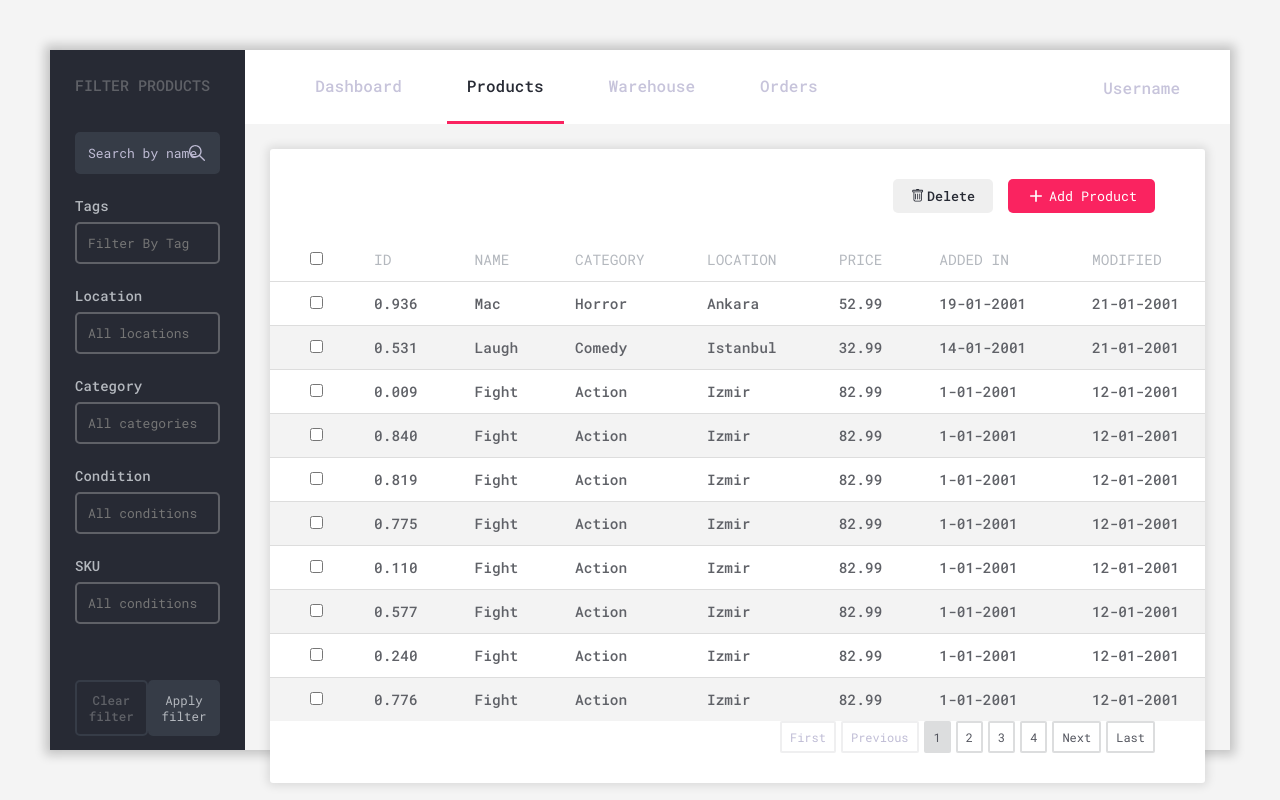
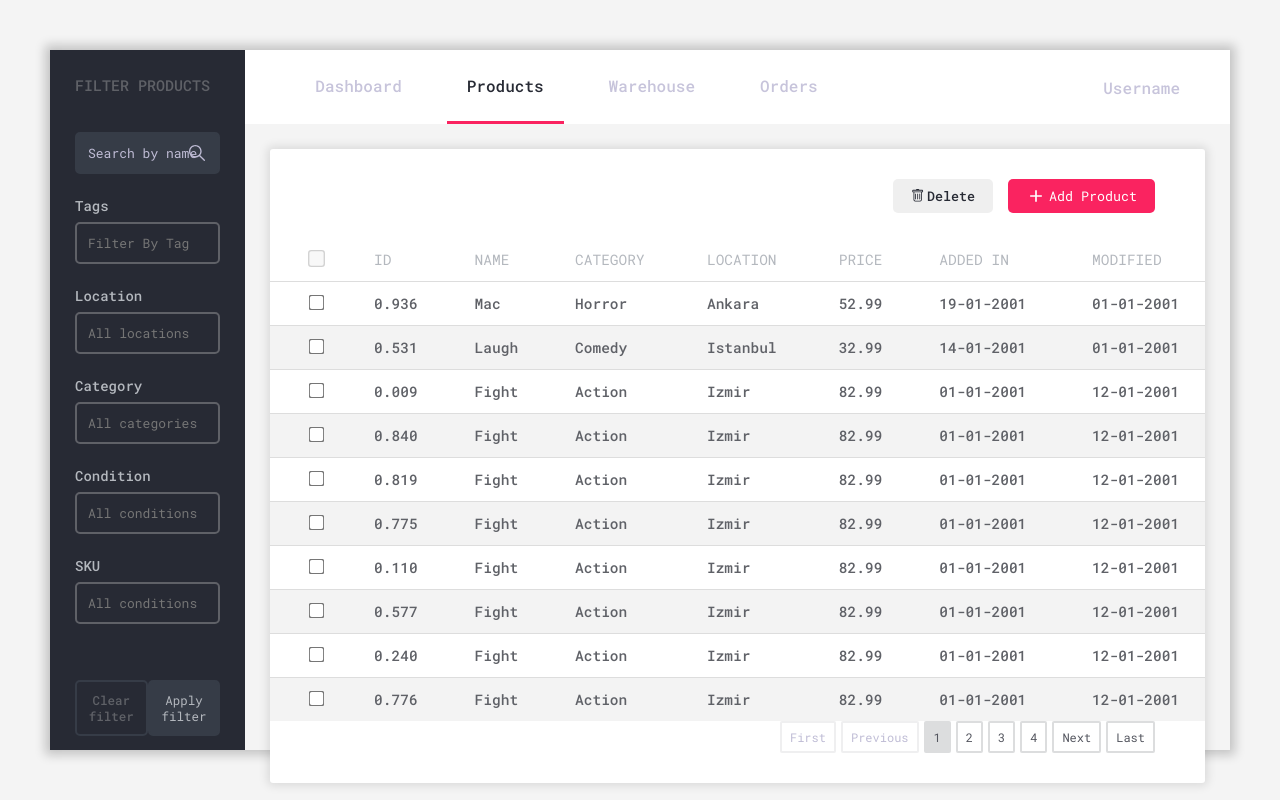
Before and after one commit to FROSTWOLFF/Inventory-Management-System, a React (Create React App) app in the folder client/: page / in a window 1280 px wide. Built offline with nearby package versions, Linux system fonts and the light colour scheme; the HTML template or start-up script is replaced by a standard one.

Commit message:
Styled checkboxes

```diff
--- a/client/src/components/products/ProductTable/Product.jsx
+++ b/client/src/components/products/ProductTable/Product.jsx
@@ -1,4 +1,5 @@
 import React from 'react';
+import classes from './Product.module.css';
 
 function Product({ data }) {
   // const test = ['Dogus', 'Ali', 'Ahmet', 'Mehmet', 'Something', 'Else', 'Another'];
@@ -6,7 +7,7 @@ function Product({ data }) {
   return (
     <tr>
       <td>
-        <input type="checkbox" />
+        <input className={classes.checkbox} type="checkbox" />
       </td>
       <td>{data.id}</td>
       <td>{data.name}</td>
--- a/client/src/components/products/ProductTable/Product.module.css
+++ b/client/src/components/products/ProductTable/Product.module.css
@@ -0,0 +1,4 @@
+.checkbox {
+  filter: hue-rotate(120deg);
+  transform: scale(1.2);
+}
--- a/client/src/components/products/ProductTable/ProductTable.jsx
+++ b/client/src/components/products/ProductTable/ProductTable.jsx
@@ -11,7 +11,7 @@ const DUMMY_DATA = [
     location: 'Ankara',
     price: '52.99',
     addedIn: '19-01-2001',
-    modified: '21-01-2001',
+    modified: '01-01-2001',
   },
   {
     id: Math.random().toFixed(3),
@@ -20,7 +20,7 @@ const DUMMY_DATA = [
     location: 'Istanbul',
     price: '32.99',
     addedIn: '14-01-2001',
-    modified: '21-01-2001',
+    modified: '01-01-2001',
   },
   {
     id: Math.random().toFixed(3),
@@ -28,7 +28,7 @@ const DUMMY_DATA = [
     category: 'Action',
     location: 'Izmir',
     price: '82.99',
-    addedIn: '1-01-2001',
+    addedIn: '01-01-2001',
     modified: '12-01-2001',
   },
   {
@@ -37,7 +37,7 @@ const DUMMY_DATA = [
     category: 'Action',
     location: 'Izmir',
     price: '82.99',
-    addedIn: '1-01-2001',
+    addedIn: '01-01-2001',
     modified: '12-01-2001',
   },
   {
@@ -46,7 +46,7 @@ const DUMMY_DATA = [
     category: 'Action',
     location: 'Izmir',
     price: '82.99',
-    addedIn: '1-01-2001',
+    addedIn: '01-01-2001',
     modified: '12-01-2001',
   },
   {
@@ -55,7 +55,7 @@ const DUMMY_DATA = [
     category: 'Action',
     location: 'Izmir',
     price: '82.99',
-    addedIn: '1-01-2001',
+    addedIn: '01-01-2001',
     modified: '12-01-2001',
   },
   {
@@ -64,7 +64,7 @@ const DUMMY_DATA = [
     category: 'Action',
     location: 'Izmir',
     price: '82.99',
-    addedIn: '1-01-2001',
+    addedIn: '01-01-2001',
     modified: '12-01-2001',
   },
   {
@@ -73,7 +73,7 @@ const DUMMY_DATA = [
     category: 'Action',
     location: 'Izmir',
     price: '82.99',
-    addedIn: '1-01-2001',
+    addedIn: '01-01-2001',
     modified: '12-01-2001',
   },
   {
@@ -82,7 +82,7 @@ const DUMMY_DATA = [
     category: 'Action',
     location: 'Izmir',
     price: '82.99',
-    addedIn: '1-01-2001',
+    addedIn: '01-01-2001',
     modified: '12-01-2001',
   },
   {
@@ -91,7 +91,7 @@ const DUMMY_DATA = [
     category: 'Action',
     location: 'Izmir',
     price: '82.99',
-    addedIn: '1-01-2001',
+    addedIn: '01-01-2001',
     modified: '12-01-2001',
   },
 ];
--- a/client/src/components/products/ProductTable/ProductTable.module.css
+++ b/client/src/components/products/ProductTable/ProductTable.module.css
@@ -2,8 +2,6 @@
   font-size: 1.45rem;
   border-collapse: collapse;
   margin: 2.5rem 0 auto 0;
-
-  /* min-width: 120rem;  */
 }
 
 .table thead tr {
--- a/client/src/components/products/ProductTable/TableHead.jsx
+++ b/client/src/components/products/ProductTable/TableHead.jsx
@@ -1,10 +1,11 @@
 import React from 'react';
+import { input } from './TableHead.module.css';
 
 function TableHead({ data }) {
   return (
     <tr>
       <td>
-        <input type="checkbox" />
+        <input type="checkbox" className={input} disabled />
       </td>
       {data.map(header => (
         <td>{header}</td>
--- a/client/src/components/products/ProductTable/TableHead.module.css
+++ b/client/src/components/products/ProductTable/TableHead.module.css
@@ -0,0 +1,3 @@
+.input:disabled {
+  transform: scale(1.3);
+}
```
